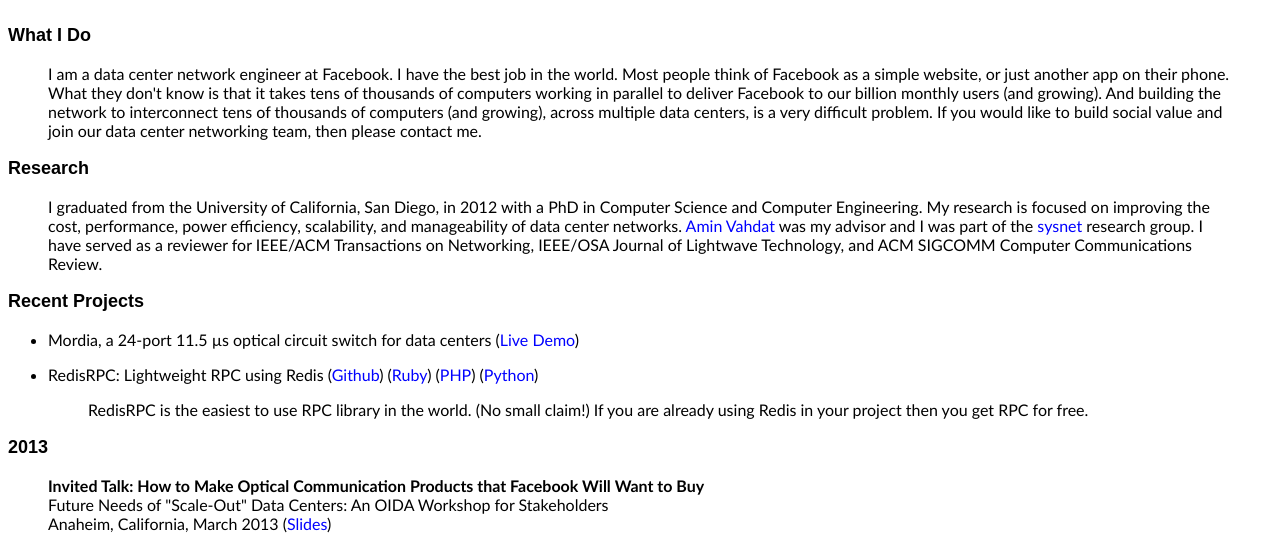
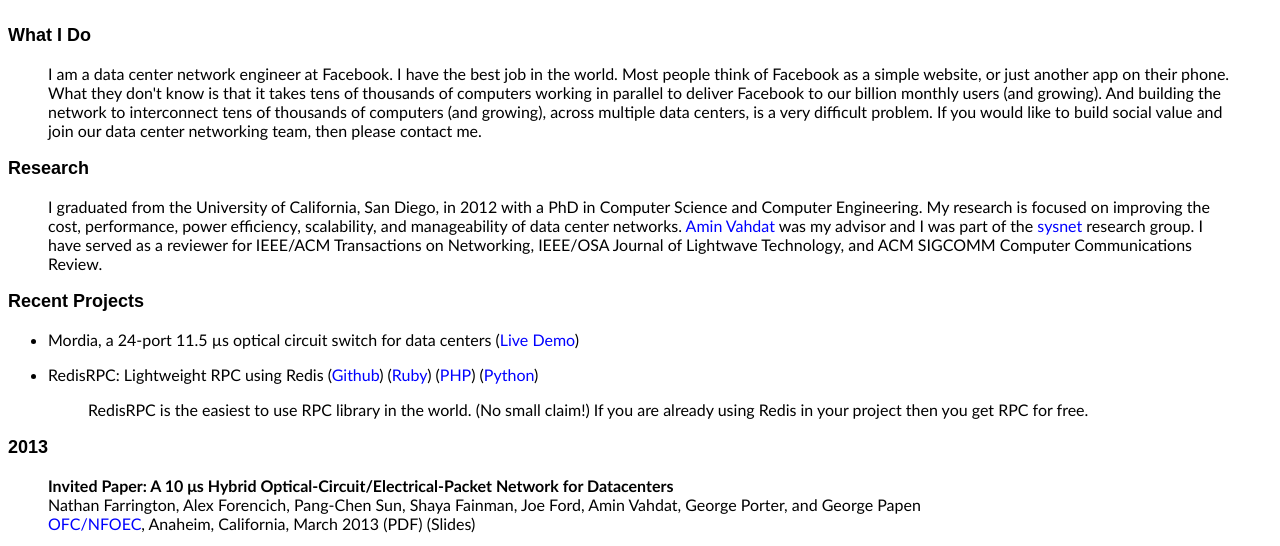
Before and after one commit to nfarring/nfarring.github.com, a plain HTML site: page index.html in a window 1280 px wide. Shown: the part 370-916 px from the top of the page. Drawn offline with Linux system fonts and the light colour scheme.

Commit message:
Added OFC paper.

```diff
--- a/index.html
+++ b/index.html
@@ -71,7 +71,11 @@
 -->
 <p class="style2">2013</p>
 <blockquote>
-    <p class="style1"><strong>Invited Talk: How to Make Optical Communication Products that Facebook Will Want to Buy</strong><br />
+    <p class="style1"><strong>Invited Paper: A 10 &mu;s Hybrid Optical-Circuit/Electrical-Packet Network for Datacenters</strong><br />
+    <span class="style3">Nathan Farrington, Alex Forencich, Pang-Chen Sun, Shaya Fainman, Joe Ford, Amin Vahdat, George Porter, and George Papen</span><br />
+    <a href="http://www.ofcnfoec.org/">OFC/NFOEC</a>, Anaheim, California, March 2013 (PDF) (Slides)
+  </p>
+  <p class="style1"><strong>Invited Talk: How to Make Optical Communication Products that Facebook Will Want to Buy</strong><br />
     Future Needs of &quot;Scale-Out&quot; Data Centers:
     An OIDA Workshop for Stakeholders<br />Anaheim, California, March 2013
     (<a href="presentations/facebook-optics-oida13-slides.pptx">Slides</a>)
```
